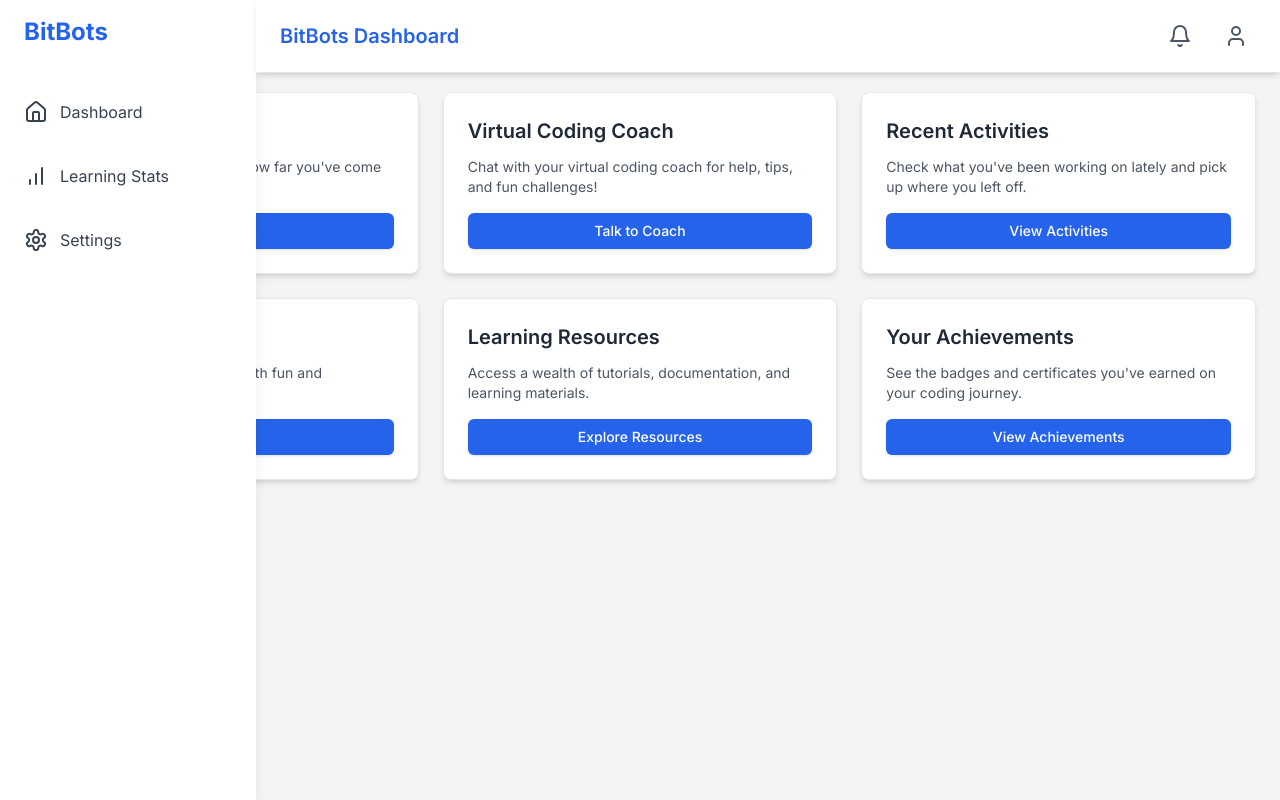
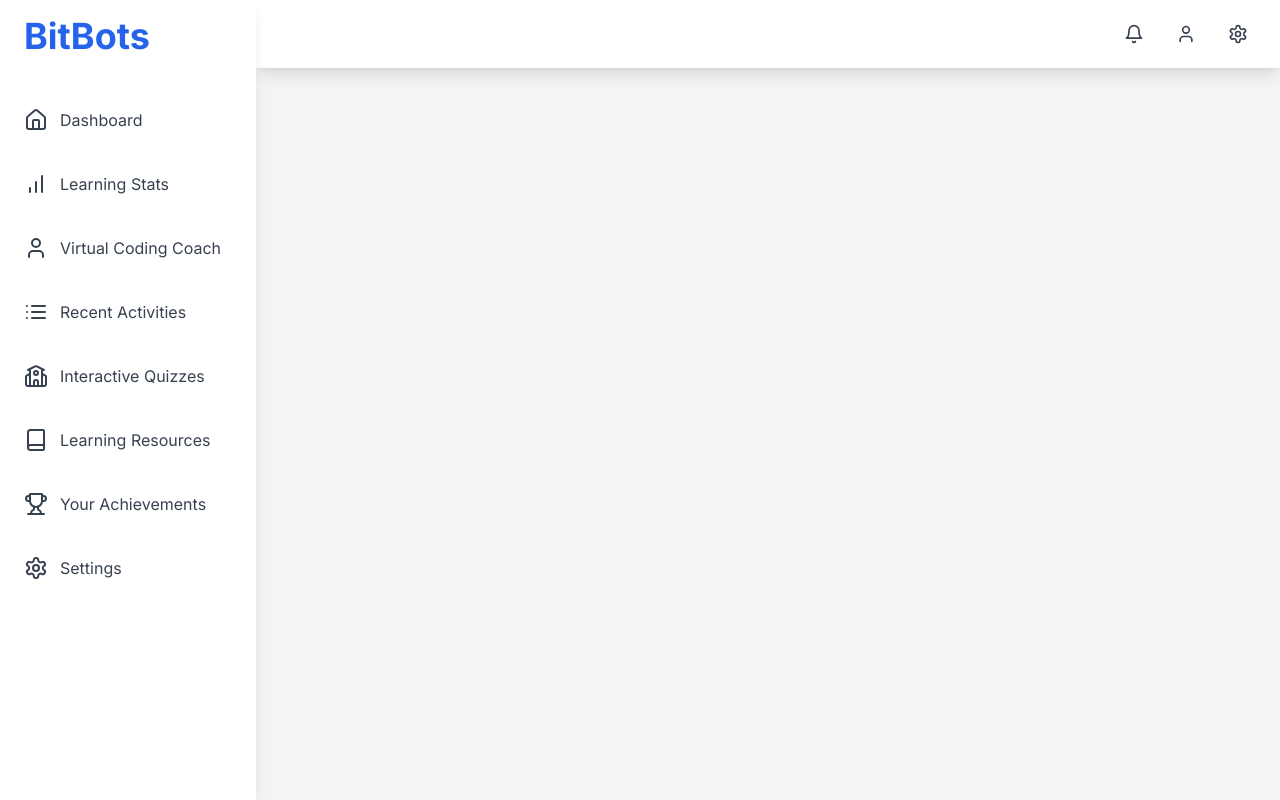
Before and after one commit to GoharShinwari/bitbots-frontend, a Next.js app: page /dashboard in a window 1280 px wide. Built offline with nearby package versions, Linux system fonts and the light colour scheme.

Commit message:
dashboard
working on dashboard to make it look more clean

```diff
--- a/src/app/components/dashboard/Sidebar.tsx
+++ b/src/app/components/dashboard/Sidebar.tsx
@@ -1,20 +1,63 @@
-import { Home, BarChart, Settings } from "lucide-react";
+import { Home, BarChart, Settings, User, List, School, Book, Trophy } from "lucide-react";
 import React from "react";
 
-export const Sidebar: React.FC = () => {
+interface SidebarProps {
+  onSelect: (section: string) => void;
+}
+
+export const Sidebar: React.FC<SidebarProps> = ({ onSelect }) => {
   return (
-    <div className="fixed top-0 left-0 w-64 bg-white shadow-lg h-full flex flex-col">
+  <div className="fixed top-0 left-0 w-64 bg-white shadow-lg h-full flex flex-col z-20">
       <div className="px-6 py-4">
-        <h2 className="text-2xl font-bold text-blue-600">BitBots</h2>
+        <h2 className="text-4xl font-bold text-blue-600">BitBots</h2>
       </div>
       <nav className="mt-6 flex flex-col space-y-4">
-        <a href="#" className="flex items-center px-6 py-3 text-gray-700 hover:bg-blue-50">
+        <a
+          onClick={() => onSelect("dashboard")}
+          className="flex items-center px-6 py-3 text-gray-700 hover:bg-blue-50 cursor-pointer"
+        >
           <Home className="mr-3" /> Dashboard
         </a>
-        <a href="#" className="flex items-center px-6 py-3 text-gray-700 hover:bg-blue-50">
+        <a
+          onClick={() => onSelect("learningStats")}
+          className="flex items-center px-6 py-3 text-gray-700 hover:bg-blue-50 cursor-pointer"
+        >
           <BarChart className="mr-3" /> Learning Stats
         </a>
-        <a href="#" className="flex items-center px-6 py-3 text-gray-700 hover:bg-blue-50">
+        <a
+          onClick={() => onSelect("virtualCodingCoach")}
+          className="flex items-center px-6 py-3 text-gray-700 hover:bg-blue-50 cursor-pointer"
+        >
+          <User className="mr-3" /> Virtual Coding Coach
+        </a>
+        <a
+          onClick={() => onSelect("recentActivities")}
+          className="flex items-center px-6 py-3 text-gray-700 hover:bg-blue-50 cursor-pointer"
+        >
+          <List className="mr-3" /> Recent Activities
+        </a>
+        <a
+          onClick={() => onSelect("interactiveQuizzes")}
+          className="flex items-center px-6 py-3 text-gray-700 hover:bg-blue-50 cursor-pointer"
+        >
+          <School className="mr-3" /> Interactive Quizzes
+        </a>
+        <a
+          onClick={() => onSelect("learningResources")}
+          className="flex items-center px-6 py-3 text-gray-700 hover:bg-blue-50 cursor-pointer"
+        >
+          <Book className="mr-3" /> Learning Resources
+        </a>
+        <a
+          onClick={() => onSelect("yourAchievements")}
+          className="flex items-center px-6 py-3 text-gray-700 hover:bg-blue-50 cursor-pointer"
+        >
+          <Trophy className="mr-3" /> Your Achievements
+        </a>
+        <a
+          onClick={() => onSelect("settings")}
+          className="flex items-center px-6 py-3 text-gray-700 hover:bg-blue-50 cursor-pointer"
+        >
           <Settings className="mr-3" /> Settings
         </a>
       </nav>
--- a/src/app/components/dashboard/Topbar.tsx
+++ b/src/app/components/dashboard/Topbar.tsx
@@ -1,16 +1,19 @@
 import React from "react";
-import { Bell, User } from "lucide-react";
+import { Bell, User, Settings } from "lucide-react";
 
 export const Topbar: React.FC = () => {
   return (
-    <div className="fixed top-0 left-64 w-[calc(100%-16rem)] bg-white border-b shadow-md flex justify-between items-center px-6 py-4">
-      <div className="text-xl font-semibold text-blue-600">BitBots Dashboard</div>
+<div className="fixed top-0 left-64 w-[calc(100%-16rem)] bg-white shadow-lg flex justify-between items-center px-6 py-4 z-10">
+    <div className="text-2xl font-bold text-blue-600"></div>
       <div className="flex items-center space-x-4">
-        <button className="p-2 text-gray-600 hover:text-blue-600">
-          <Bell size={24} />
+        <button className="p-2 text-gray-700 hover:text-blue-600 transition-colors flex items-center">
+          <Bell size={20} />
         </button>
-        <button className="p-2 text-gray-600 hover:text-blue-600">
-          <User size={24} />
+        <button className="p-2 text-gray-700 hover:text-blue-600 transition-colors flex items-center">
+          <User size={20} />
+        </button>
+        <button className="p-2 text-gray-700 hover:text-blue-600 transition-colors flex items-center">
+          <Settings size={20} />
         </button>
       </div>
     </div>
--- a/src/app/dashboard/dashboard.tsx
+++ b/src/app/dashboard/dashboard.tsx
@@ -1,58 +1,27 @@
+"use client";
+
+import React, { useState, useEffect } from "react";
 import { Sidebar } from "../components/dashboard/Sidebar";
 import { Topbar } from "../components/dashboard/Topbar";
-import { Button } from "@/components/ui/button";
-import Link from "next/link";
-import React from "react";
 
 const Dashboard: React.FC = () => {
+  const [isLoaded, setIsLoaded] = useState(false);
+  const [selectedSection, setSelectedSection] = useState<string>("dashboard");
+
+  useEffect(() => {
+    setIsLoaded(true);
+  }, []);
+
+  const handleSectionChange = (section: string) => {
+    setSelectedSection(section);
+  };
+
   return (
-    <div className="flex h-screen bg-gray-100">
-      <Sidebar />
-      <div className="flex flex-col flex-grow">
+    <div className="flex h-screen">
+      <Sidebar onSelect={handleSectionChange} />
+      <div className="flex flex-col flex-grow ml-64">
         <Topbar />
-        <main className="flex-grow p-6 overflow-auto">
-          <div className="max-w-7xl mx-auto">
-          <h1 className="text-3xl font-bold text-blue-600 mb-8 text-center">Welcome to BitBots Dashboard</h1>
-              <div className="grid grid-cols-1 md:grid-cols-2 lg:grid-cols-3 gap-6">
-              <DashboardCard
-                title="Your Learning Stats"
-                description="Track your progress and see how far you've come in your coding journey."
-                buttonText="View Stats"
-                buttonLink="#"
-              />
-                <DashboardCard
-                title="Virtual Coding Coach"
-                description="Chat with your virtual coding coach for help, tips, and fun challenges!"
-                buttonText="Talk to Coach"
-                buttonLink="#"
-              />
-              <DashboardCard
-                title="Recent Activities"
-                description="Check what you've been working on lately and pick up where you left off."
-                buttonText="View Activities"
-                buttonLink="#"
-              />
-              <DashboardCard
-                title="Interactive Quizzes"
-                description="Test your coding knowledge with fun and interactive quizzes."
-                buttonText="Take Quiz"
-                buttonLink="#"
-              />
-              <DashboardCard
-                title="Learning Resources"
-                description="Access a wealth of tutorials, documentation, and learning materials."
-                buttonText="Explore Resources"
-                buttonLink="#"
-              />
-
-              <DashboardCard
-                title="Your Achievements"
-                description="See the badges and certificates you've earned on your coding journey."
-                buttonText="View Achievements"
-                buttonLink="#"
-              />
-            </div>
-          </div>
+        <main className="flex-grow p-6 bg-gray-100">
         </main>
       </div>
     </div>
@@ -64,18 +33,21 @@ interface DashboardCardProps {
   description: string;
   buttonText: string;
   buttonLink: string;
+  href: string;
+  isLoaded: boolean;
 }
 
-const DashboardCard: React.FC<DashboardCardProps> = ({ title, description, buttonText, buttonLink }) => {
+const DashboardCard: React.FC<DashboardCardProps> = ({ title, description, buttonText, buttonLink, href, isLoaded }) => {
   return (
-    <div className="bg-white border border-gray-200 rounded-lg shadow-md p-6 flex flex-col">
+    <div className={`bg-white border border-gray-200 rounded-lg shadow-md p-6 flex flex-col transition-transform duration-1000 ${isLoaded ? 'translate-y-0 opacity-100' : 'translate-y-10 opacity-0'}`}>
       <h2 className="text-xl font-semibold text-gray-800 mb-3">{title}</h2>
       <p className="text-sm text-gray-600 mb-4 flex-grow">{description}</p>
-      <Link href={buttonLink}>
-        <Button className="w-full bg-blue-600 text-white hover:bg-blue-700 transition-colors">
-          {buttonText}
-        </Button>
-      </Link>
+      <a
+        href={href}
+        className="w-full bg-blue-600 text-white text-center py-2 px-4 rounded-lg hover:bg-blue-700 transition-colors"
+      >
+        {buttonText}
+      </a>
     </div>
   );
 };
```
Also changed, not shown: src/app/globals.css (line endings or trailing spaces).
